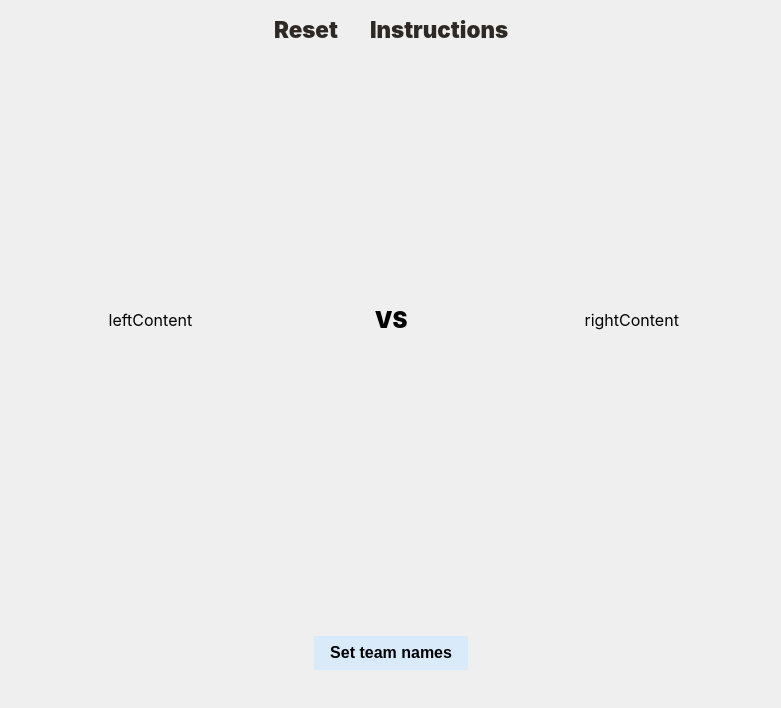
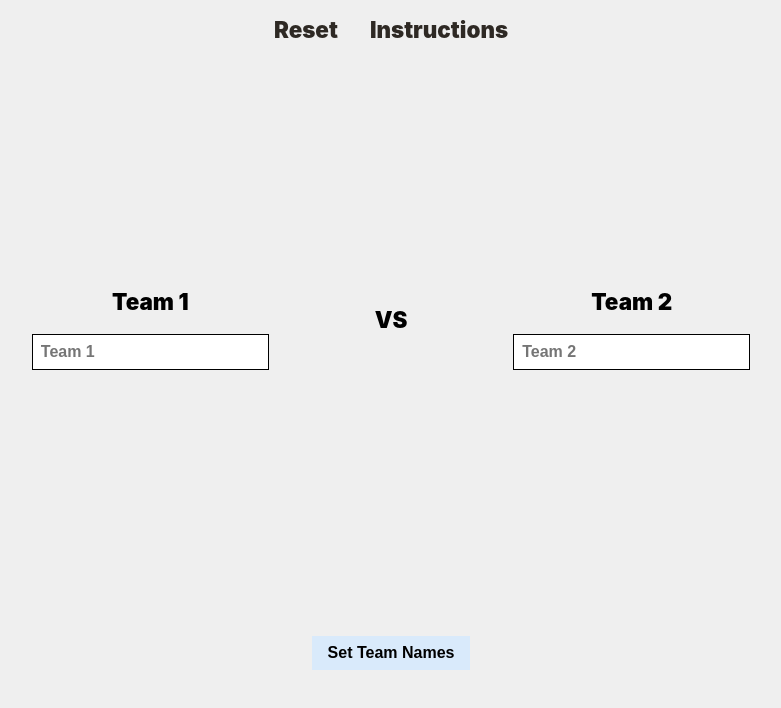
Before and after one commit to vuongvu1/robo-dance-competition, a React (Create React App) app: page / in a window 1280 px wide. Both pictures are taken after a click on the button "Start Game". Shown: the top 708 px of the page, without its empty margins (249-1030 px from the left). Built offline with nearby package versions, Linux system fonts and the light colour scheme.

Commit message:
Add Setup screen

```diff
--- /dev/null
+++ b/src/atoms/TextInput/index.tsx
@@ -0,0 +1,19 @@
+import SC from "./styles";
+
+interface Props {
+  value: string;
+  placeholder?: string;
+  onChange: (value: string) => void;
+}
+
+const TextInput: React.FC<Props> = ({ value, onChange, placeholder }) => {
+  return (
+    <SC.Container
+      placeholder={placeholder}
+      value={value}
+      onChange={(e) => onChange(e.target.value)}
+    />
+  );
+};
+
+export default TextInput;
--- /dev/null
+++ b/src/atoms/TextInput/styles.ts
@@ -0,0 +1,14 @@
+import styled, { css } from "styled-components";
+
+const SC = {
+  Container: styled.input(
+    ({ theme }) => css`
+      border: 1px solid black;
+      padding: ${theme.spacing.sm};
+      font-weight: ${theme.fontWeight.md};
+      font-size: ${theme.fontSize.sm};
+    `
+  ),
+};
+
+export default SC;
--- a/src/atoms/index.ts
+++ b/src/atoms/index.ts
@@ -2,4 +2,5 @@ export { default as Text } from "./Text";
 export { default as Link } from "./Link";
 export { default as Layout } from "./Layout";
 export { default as Button } from "./Button";
-export { default as Modal } from "../atoms/Modal";
+export { default as Modal } from "./Modal";
+export { default as TextInput } from "./TextInput";
--- /dev/null
+++ b/src/components/SetTeamName/index.tsx
@@ -0,0 +1,24 @@
+import { FC } from "react";
+import { Text, TextInput } from "src/atoms";
+import SC from "./styles";
+
+type Props = {
+  number: 1 | 2;
+  name: string;
+  setName: (name: string) => void;
+};
+
+const SetTeamName: FC<Props> = ({ number, name, setName }) => {
+  return (
+    <SC.Wrapper>
+      <Text type="h2">Team {number}</Text>
+      <TextInput
+        placeholder={`Team ${number}`}
+        value={name}
+        onChange={setName}
+      />
+    </SC.Wrapper>
+  );
+};
+
+export default SetTeamName;
--- /dev/null
+++ b/src/components/SetTeamName/styles.ts
@@ -0,0 +1,10 @@
+import styled from "styled-components";
+
+const SC = {
+  Wrapper: styled.div`
+    width: 100%;
+    text-align: center;
+  `,
+};
+
+export default SC;
--- a/src/components/index.ts
+++ b/src/components/index.ts
@@ -3,3 +3,4 @@ export { default as ResetModal } from "./ResetModal";
 export { default as InstructionsButton } from "./InstructionsButton";
 export { default as InstructionsModal } from "./InstructionsModal";
 export { default as MainLayout } from "./MainLayout";
+export { default as SetTeamName } from "./SetTeamName";
--- a/src/pages/index.tsx
+++ b/src/pages/index.tsx
@@ -4,7 +4,7 @@ import { ResetButton, InstructionsButton } from "src/components";
 import { useStateWithLocalStorage } from "src/hooks";
 import { AppStates, StorageKeys } from "src/constants";
 import Home from "./home";
-import Main from "./main";
+import Setup from "./setup";
 
 const Pages = () => {
   const [appState, setAppState] = useStateWithLocalStorage(
@@ -15,8 +15,7 @@ const Pages = () => {
     if (!appState) setAppState(AppStates.HOME);
   }, [appState, setAppState]);
 
-  const renderScreen = (state: string) => {
-    switch (state) {
+  switch (appState) {
     case AppStates.HOME:
       return (
         <Layout>
@@ -34,7 +33,7 @@ const Pages = () => {
             </>
           }
         >
-            <Main />
+          <Setup setAppState={setAppState} />
         </Layout>
       );
 
@@ -47,7 +46,4 @@ const Pages = () => {
   }
 };
 
-  return renderScreen(appState);
-};
-
 export default Pages;
--- a/src/pages/main/index.tsx
+++ /dev/null
@@ -1,23 +0,0 @@
-import { useStateWithLocalStorage } from "src/hooks";
-import { StorageKeys } from "src/constants";
-import { Text, Button } from "src/atoms";
-import { MainLayout } from "src/components";
-// import SC from "./styles";
-
-const Main = () => {
-  const [teamsInfo, setTeamsInfo] = useStateWithLocalStorage(
-    StorageKeys.TEAMS_INFO
-  );
-
-  console.log({ teamsInfo });
-
-  return (
-    <MainLayout
-      leftContent="leftContent"
-      rightContent="rightContent"
-      bottomContent={<Button>Set team names</Button>}
-    />
-  );
-};
-
-export default Main;
--- /dev/null
+++ b/src/pages/setup/index.tsx
@@ -0,0 +1,48 @@
+import { useState, FC } from "react";
+import { useStateWithLocalStorage } from "src/hooks";
+import { StorageKeys } from "src/constants";
+import { AppStates } from "src/constants";
+import { Button } from "src/atoms";
+import { MainLayout, SetTeamName } from "src/components";
+import { TeamsInfoType } from "src/types";
+
+type Props = {
+  setAppState: (state: string) => void;
+};
+
+const Setup: FC<Props> = ({ setAppState }) => {
+  const [teamsInfo, setTeamsInfo] = useStateWithLocalStorage(
+    StorageKeys.TEAMS_INFO
+  );
+
+  const { teamOne, teamTwo } = (
+    teamsInfo ? JSON.parse(teamsInfo) : {}
+  ) as TeamsInfoType;
+
+  const [teamOneName, setTeamOneName] = useState(teamOne?.name || "");
+  const [teamTwoName, setTeamTwoName] = useState(teamTwo?.name || "");
+
+  const onClickSet = () => {
+    const info = {
+      teamOne: { name: teamOneName || "Team 1" },
+      teamTwo: { name: teamTwoName || "Team 2" },
+    };
+
+    setTeamsInfo(JSON.stringify(info));
+    setTimeout(() => setAppState(AppStates.ASSIGNING_ROBOTS), 0);
+  };
+
+  return (
+    <MainLayout
+      leftContent={
+        <SetTeamName number={1} name={teamOneName} setName={setTeamOneName} />
+      }
+      rightContent={
+        <SetTeamName number={2} name={teamTwoName} setName={setTeamTwoName} />
+      }
+      bottomContent={<Button onClick={onClickSet}>Set Team Names</Button>}
+    />
+  );
+};
+
+export default Setup;
--- /dev/null
+++ b/src/types/index.ts
@@ -0,0 +1,10 @@
+export type TeamsInfoType = {
+  teamOne?: {
+    name?: string;
+    robots?: string[];
+  };
+  teamTwo?: {
+    name?: string;
+    robots?: string[];
+  };
+};
```
Also changed, not shown: src/pages/main/styles.ts (deleted, +0 -13 lines). Lines whose indentation alone changed are shown as unchanged.
